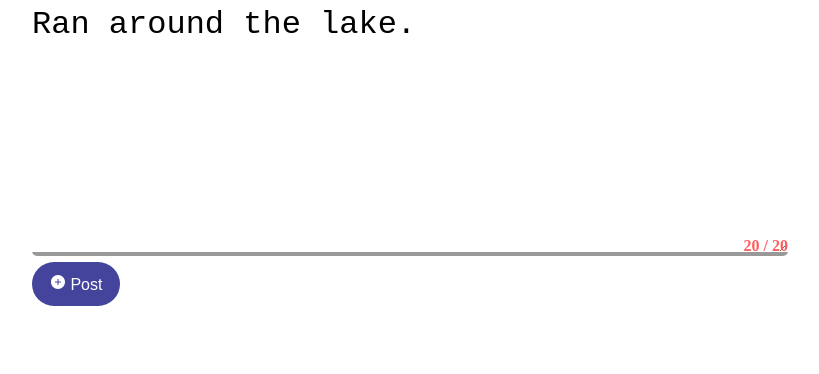
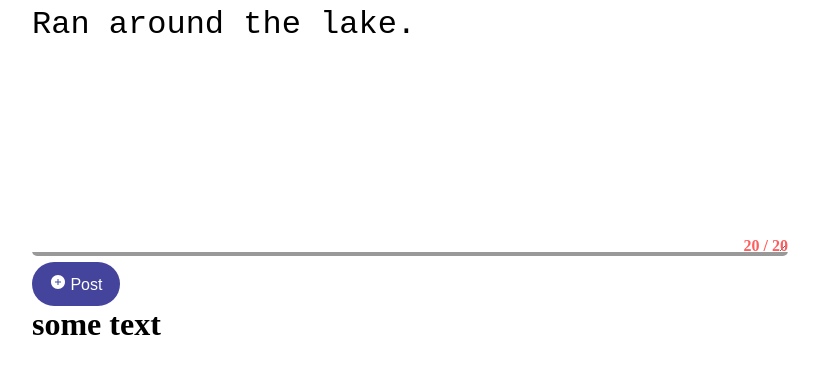
Before and after one commit to chineduogada/learning_react_hooks, a React (Create React App) app: page / in a window 1280 px wide. Shown: the top 374 px of the page, without its empty margins (230-1049 px from the left). Built offline with nearby package versions, Linux system fonts and the light colour scheme.

Commit message:
editable text

```diff
--- /dev/null
+++ b/src/components/EditableText/EditableText.jsx
@@ -0,0 +1,15 @@
+import React, { useState } from "react";
+
+export default function EditableText() {
+  const [state, setState] = useState({ value: "some text", isEditMode: false });
+
+  const handleEditMode = () => {
+    setState(state => ({ ...state, value: "hi" }));
+  };
+
+  return state.isEditMode ? (
+    <input type="text" defaultValue={state.value} />
+  ) : (
+    <h1 onDoubleClick={handleEditMode}>{state.value}</h1>
+  );
+}
--- a/src/components/Post/Post.jsx
+++ b/src/components/Post/Post.jsx
@@ -2,6 +2,7 @@ import React, { useState } from "react";
 import "./Post.scss";
 import Button from "../Button/Button";
 import { AiFillPlusCircle } from "react-icons/ai";
+import EditableText from "../EditableText/EditableText";
 
 const MAX_POST_LENGTH = 20;
 
@@ -35,6 +36,7 @@ export default function Post() {
           {message.length} / {MAX_POST_LENGTH}
         </h6>
       </div>
+      <div>
         <Button
           label={
             <span>
@@ -42,6 +44,8 @@ export default function Post() {
             </span>
           }
         />
+        <EditableText />
+      </div>
     </form>
   );
 }
```
Lines whose indentation alone changed are shown as unchanged.
